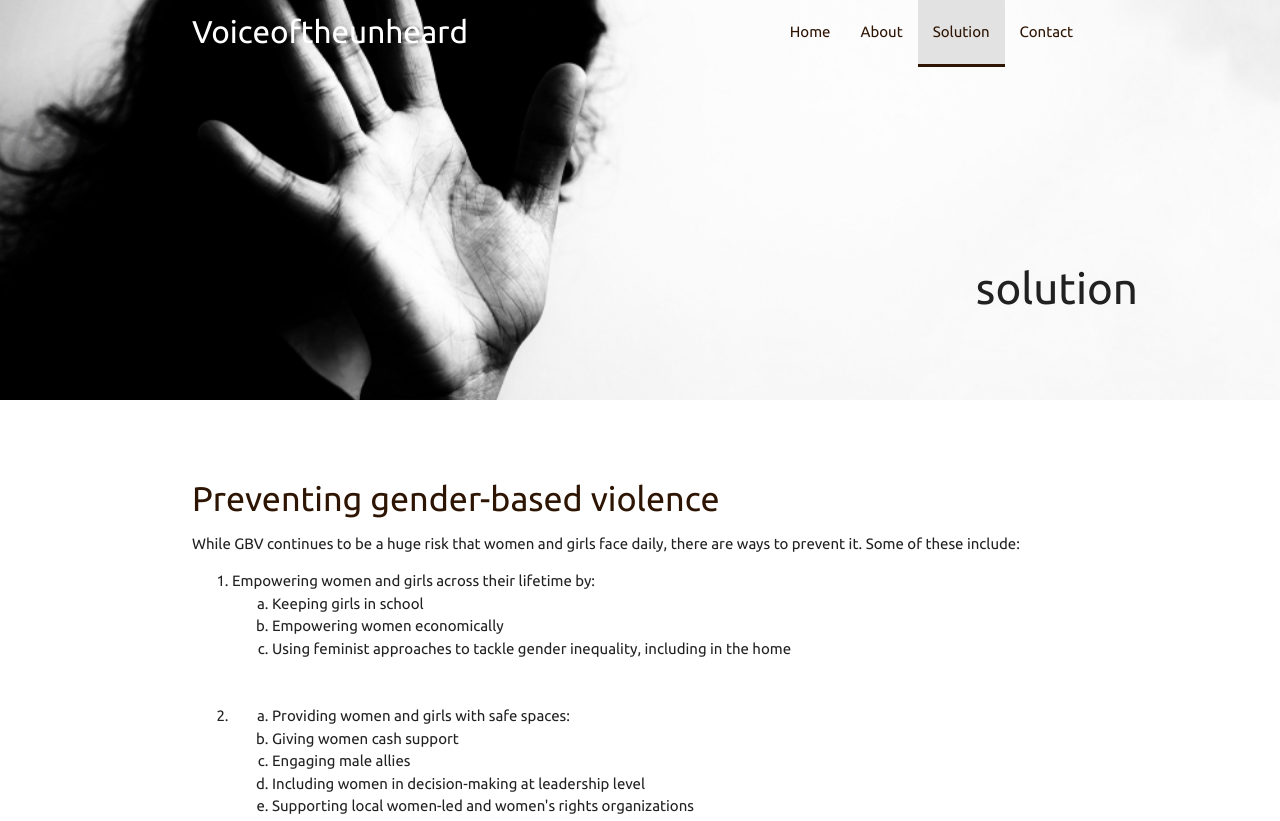
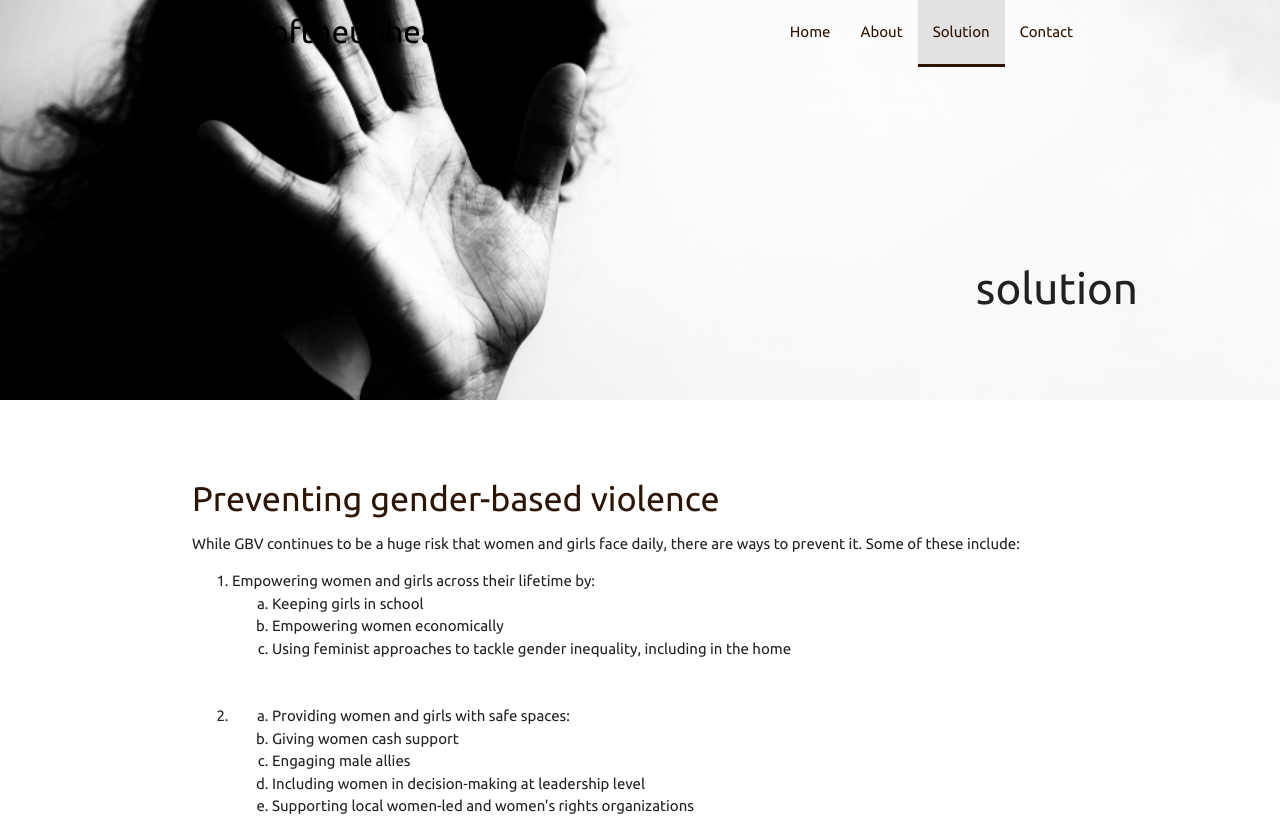
Before and after one commit to summerCodeCamp2023/gbv, a plain HTML site: page solution.html in a window 1280 px wide. Shown: the top 821 px of the page. Drawn offline with Linux system fonts and the light colour scheme.

Commit message:
Update solution.html

```diff
--- a/solution.html
+++ b/solution.html
@@ -29,7 +29,7 @@
     <nav class="transparent z-depth-0">
         <div class="container">
             <div class="nav-wrapper ">
-                <a class="brand-logo white-text hide-on-med-and-down">Voiceoftheunheard</a>
+                <a class="brand-logo black-text hide-on-med-and-down">Voiceoftheunheard</a>
                 <a class="sidenav-trigger"data-target="mobile-demo">
                 <i class="material-icons">menu</i>
             </a>
```
